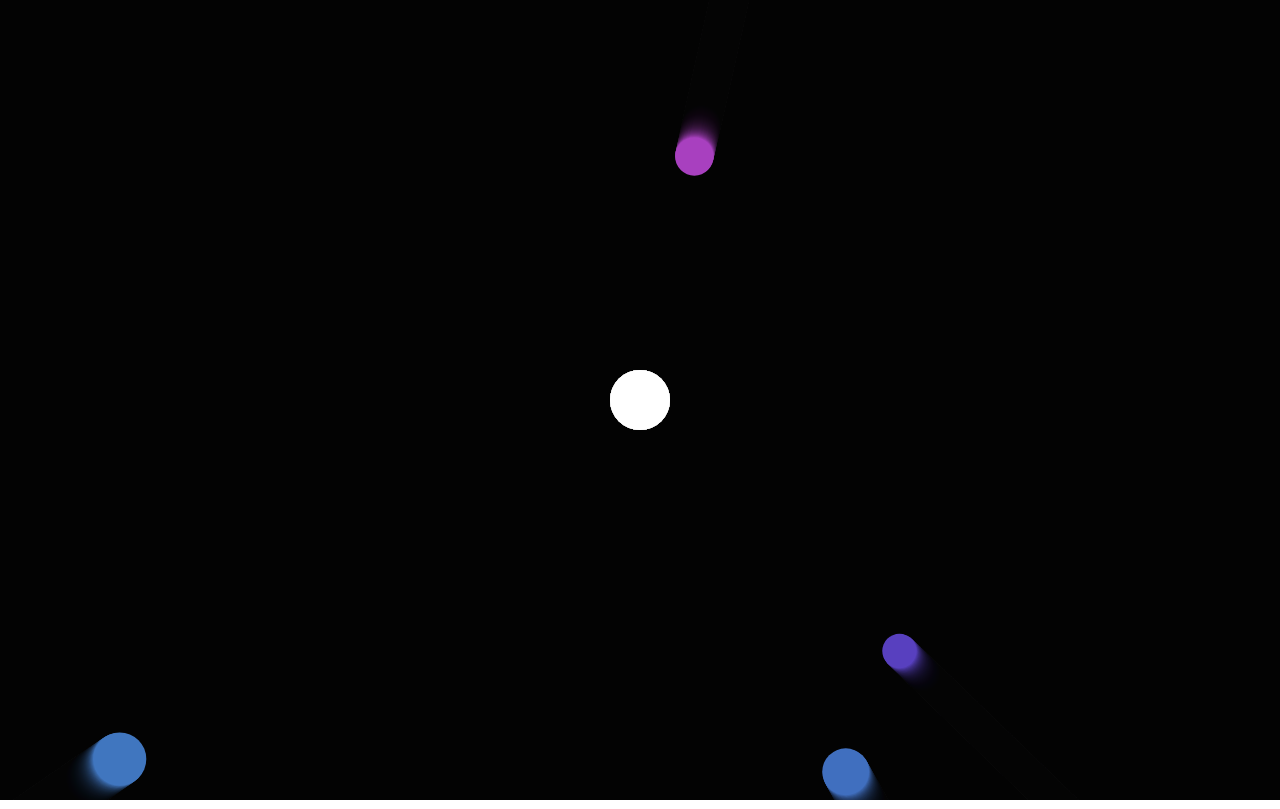
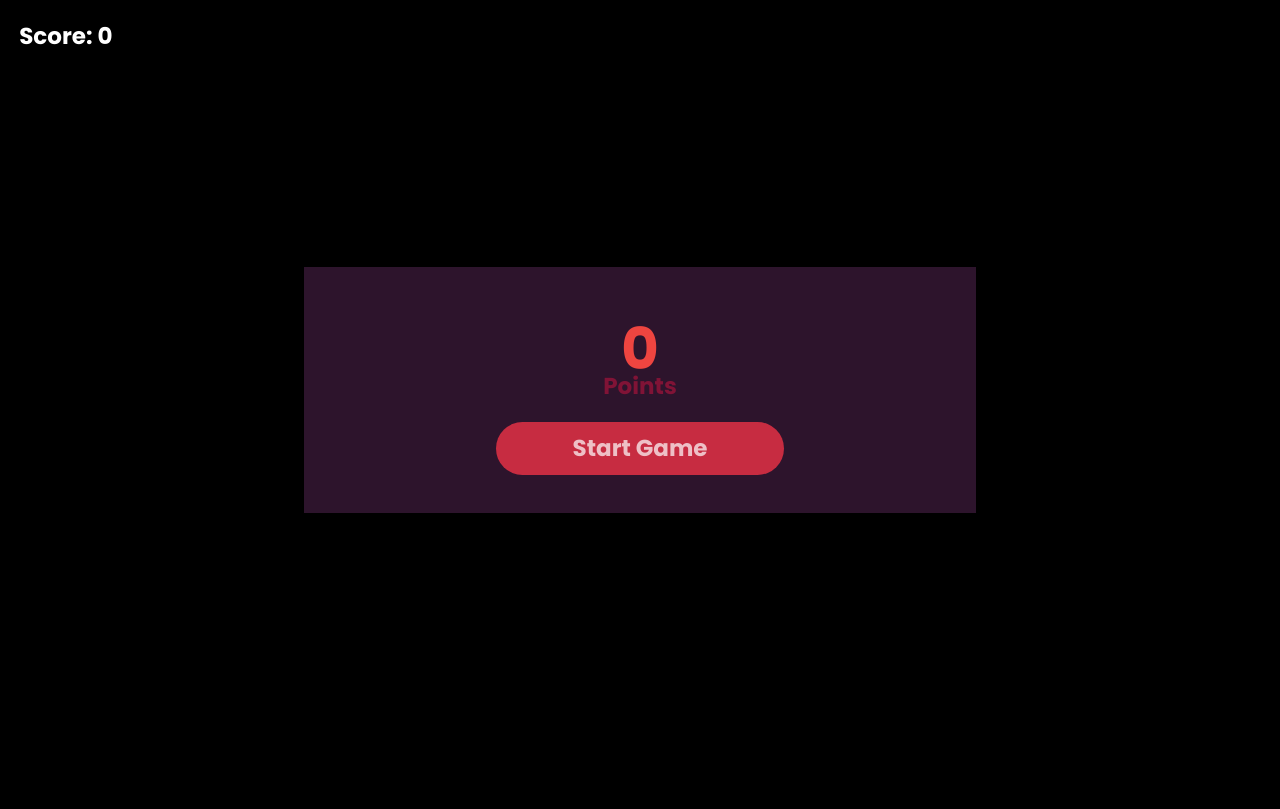
Before and after one commit to wendelaQuist/Do-you-see-them-flying, a plain HTML site: page index.html in a window 1280 px wide. Drawn offline with Linux system fonts and the light colour scheme.

Commit message:
start screen and scores

```diff
--- a/game.js
+++ b/game.js
@@ -4,6 +4,10 @@ const c = canvas.getContext('2d');
 canvas.width = innerWidth;
 canvas.height = innerHeight;
 
+const scoreEl = document.querySelector('#scoreEl');
+const startGameBtn = document.querySelector('#startGameBtn');
+const modalEl = document.querySelector('#modalEl');
+const boldScore = document.querySelector('#bold-score');
 class Player {
     constructor(x, y, radius, color) {
         this.x      = x
@@ -115,8 +119,8 @@ function spawnEnemies() {
         let y;
 
         if(Math.random() < 0.5) {
-        x         = Math.random() < 0.5 ? 0 - radius : canvas.height + radius;
-        y         = Math.random() * canvas.height;
+            x         = Math.random() < 0.5 ? 0 - radius : canvas.width + radius;
+            y         = Math.random() * canvas.height;
         }
         else{
             x         = Math.random() * canvas.width;
@@ -133,6 +137,7 @@ function spawnEnemies() {
 }
 
 let animationId;
+let score = 0;
 
 function animate() {
     animationID = requestAnimationFrame(animate);
@@ -166,26 +171,34 @@ function animate() {
             const dist = Math.hypot(player.x - enemy.x, player.y - enemy.y);
 
             if(dist - enemy.radius - player.radius < 1){ // Enemy collides with player
-                cancelAnimationFrame(animationID);
+                cancelAnimationFrame(animationID); // stop game
+                modalEl.style.display = 'flex';
+                boldScore.innerHTML = score;
             }
 
             projectiles.forEach((projectile, projectileIndex) => {
             const dist = Math.hypot(projectile.x - enemy.x, projectile.y - enemy.y);
 
-            if(dist - enemy.radius - projectile.radius < 1) {
+            if(dist - enemy.radius - projectile.radius < 1) { // if a projectile hits an enemy
 
-                for (let i=0; i < 8; i ++){ // create explosion
-                    particles.push(new Particle(projectile.x, projectile.y, 3, enemy.color, {x: Math.random() - 0.5, y:Math.random() - 0.5}));
+                for (let i=0; i < enemy.radius * 2; i ++){ // create explosion
+                    particles.push(new Particle(projectile.x, projectile.y, Math.random() * 2, enemy.color, {x: (Math.random() - 0.5) * (Math.random() * 7), y: (Math.random() - 0.5) * (Math.random() * 7)}));
                 }
 
-                if (enemy.radius - 10 > 10) {
+                if (enemy.radius - 10 > 5) {
+
+                    score += 100;//add to score
+                    scoreEl.innerHTML = score;
+
                     enemy.radius -= 10;
                     setTimeout (() => {
                         projectiles.splice(projectileIndex, 1);
                     }, 0)
                 }
-                else{
+                else{ //remove whole projectile
                     setTimeout (() => {
+                        score += 250;
+                        scoreEl.innerHTML = score;
                         enemies.splice(index, 1);
                         projectiles.splice(projectileIndex, 1);
                     }, 0)
@@ -196,11 +209,12 @@ function animate() {
 }
 
 addEventListener('click', (event) => {
-    console.log(projectiles);
     const angle = Math.atan2(event.clientY - canvas.height / 2, event.clientX - canvas.width / 2);
     const velocity = {x: Math.cos(angle) * 5, y: Math.sin(angle) * 5};
     projectiles.push(new Projectile(canvas.width / 2, canvas.height / 2, 5, 'white', velocity))
 })
-
-animate();
-spawnEnemies();
+startGameBtn.addEventListener('click', () => {
+    animate();
+    spawnEnemies();
+    modalEl.style.display = 'none';
+})
--- a/index.html
+++ b/index.html
@@ -5,10 +5,22 @@
     <meta http-equiv="X-UA-Compatible" content="IE=edge">
     <meta name="viewport" content="width=device-width, initial-scale=1.0">
     <link rel="stylesheet" href="./style.css">
+    <link rel="preconnect" href="https://fonts.googleapis.com">
+    <link rel="preconnect" href="https://fonts.gstatic.com" crossorigin>
+    <link href="https://fonts.googleapis.com/css2?family=Poppins:wght@700&display=swap" rel="stylesheet">
     <title>Do you see them flying</title>
 </head>
 <body>
+    <div class="score"><span>Score: </span><span id="scoreEl"> 0 </span></div>
+    <div class="fixed" id="modalEl">
+        <div class="bg-white">
+            <h1 id="bold-score">0</h1>
+            <p class="points">Points</p>
+            <div><button class="button" id="startGameBtn">Start Game</button></div>
+        </div>
+    </div>
     <canvas></canvas>
+
     <script src="./game.js"></script>
 </body>
 </html>
--- a/style.css
+++ b/style.css
@@ -2,4 +2,67 @@
     margin: 0;
     padding: 0;
     box-sizing: border-box;
+    font-family: 'Poppins', sans-serif;
+    font-size: 1.2rem;
 }
+
+body{
+    background-color: black;
+}
+
+.score{
+    position: fixed;
+    padding-left: 1rem;
+    padding-top: 1rem;
+    color: white;
+}
+
+.fixed{
+    position: absolute;
+    height: 100vh;
+    width: 100vw;
+    display: flex;
+    flex-direction: column;
+    justify-content: center;
+    align-items: center;
+    color: #ee4540;
+    padding-bottom: 1rem;
+}
+
+.bg-white{
+    background-color: #2d142c;
+    display: flex;
+    flex-direction: column;
+    justify-content: center;
+    align-items: center;
+    padding: 2rem 10rem;
+    text-align: center;
+}
+
+#bold-score{
+    font-size: 3rem;
+    margin-bottom: -1.2rem;
+}
+
+.points{
+    color: #801336;
+    margin-bottom: 1rem;
+}
+
+button{
+    border: none;
+    padding: 0.5rem 4rem;
+    background-color: #c72c41;
+    border-radius: 30px;
+    color: rgba(255, 255, 255, 0.7);
+    transition: 0.2s;
+}
+
+button:hover{
+    cursor: pointer;
+    scale: 1.2;
+}
+
+.modalEl{
+    display: flex;
+}
```
